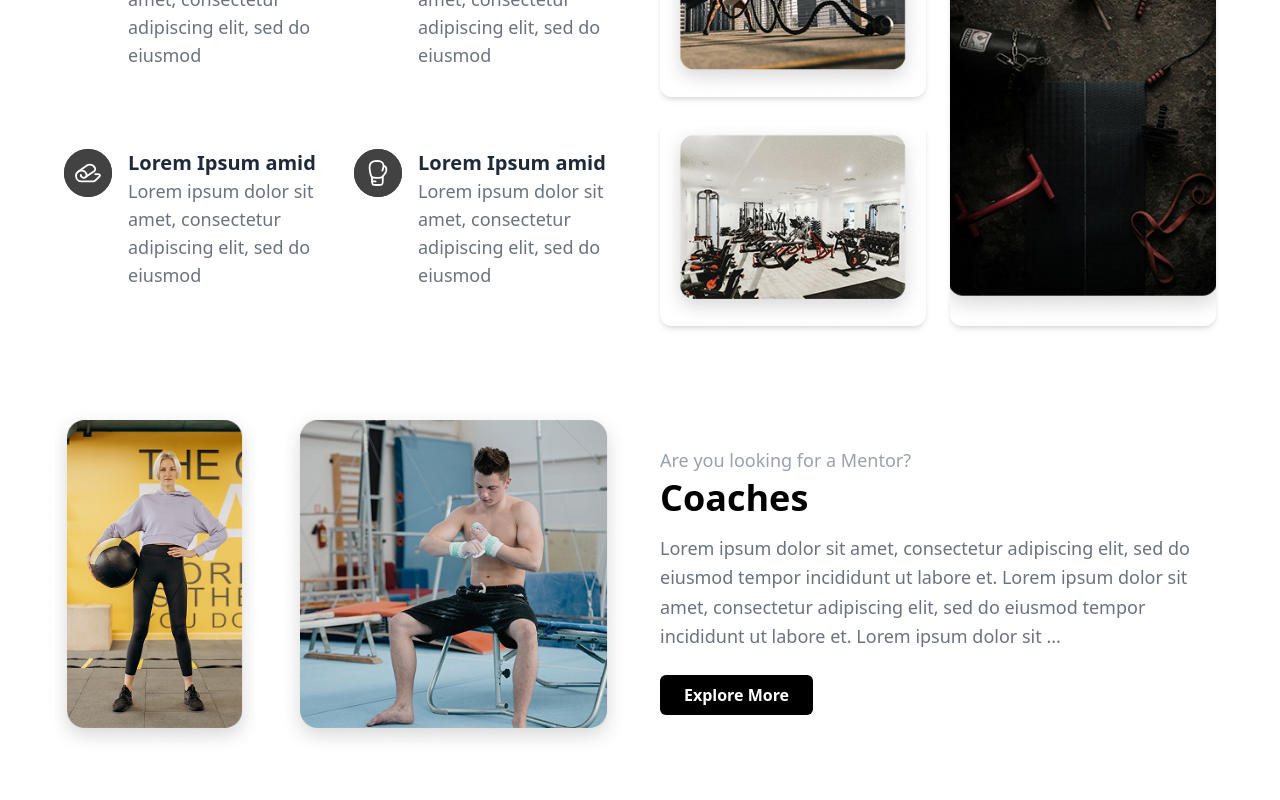
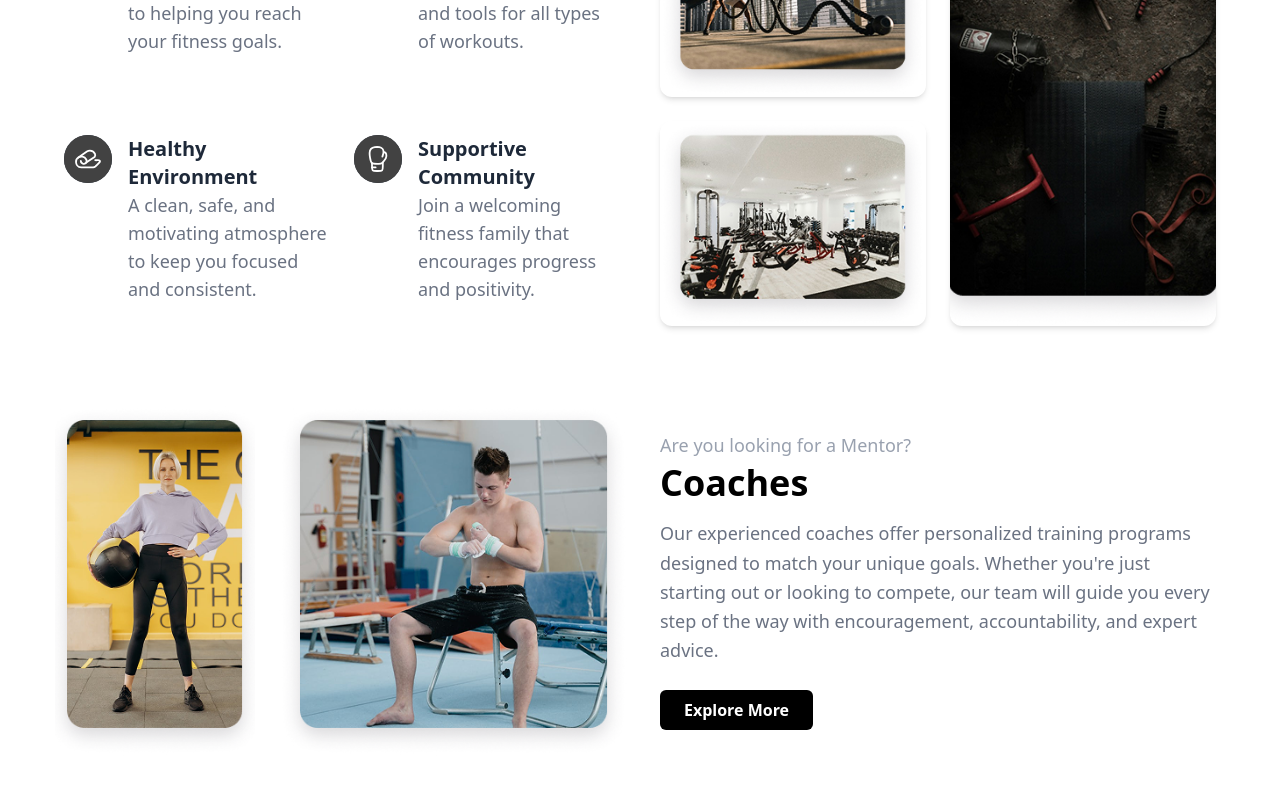
Before and after one commit to farjad-khalil/gym-site, a Next.js app: page / in a window 1280 px wide. Shown: the part 1240-2040 px from the top of the page. Built offline with nearby package versions, Linux system fonts and the light colour scheme.

Commit message:
Changed website content

```diff
--- a/src/constants/index.js
+++ b/src/constants/index.js
@@ -1,10 +1,9 @@
-// constants/index.ts
-
 export const NAV_LINKS = ["Home", "About", "Services", "Contact"];
 
 export const HERO_CONTENT = {
   heading: "Elevate your workout",
-  subheading: "Lorem ipsum dolor sit amet, consectetur adipiscing elit, sed do eiusmod tempor incididunt",
+  subheading:
+    "Transform your body and mind with expert training, modern equipment, and a supportive community.",
   ctaPrimary: "Get Started",
   ctaSecondary: "Join Now",
 };
@@ -15,8 +14,7 @@ export const SOCIAL_LINKS = [
   { icon: "instagram", url: "#" },
 ];
 
-
-//stats
+// Stats
 export const STATS = [
   { value: "5+", label: "Years of Service" },
   { value: "10+", label: "Certified Trainers" },
@@ -24,28 +22,26 @@ export const STATS = [
   { value: "95%", label: "Customer Satisfaction" },
 ];
 
-
-
 export const WHY_CHOOSE_ITEMS = [
   {
     icon: "/icons/dumbbell.svg",
-    title: "Lorem Ipsum amid",
-    text: "Lorem ipsum dolor sit amet, consectetur adipiscing elit, sed do eiusmod",
+    title: "Expert Trainers",
+    text: "Train with certified professionals dedicated to helping you reach your fitness goals.",
   },
   {
     icon: "/icons/gym.svg",
-    title: "Lorem Ipsum amid",
-    text: "Lorem ipsum dolor sit amet, consectetur adipiscing elit, sed do eiusmod",
+    title: "Modern Equipment",
+    text: "Stay ahead with cutting-edge machines and tools for all types of workouts.",
   },
   {
     icon: "/icons/water-bottle.svg",
-    title: "Lorem Ipsum amid",
-    text: "Lorem ipsum dolor sit amet, consectetur adipiscing elit, sed do eiusmod",
+    title: "Healthy Environment",
+    text: "A clean, safe, and motivating atmosphere to keep you focused and consistent.",
   },
   {
     icon: "/icons/hand.svg",
-    title: "Lorem Ipsum amid",
-    text: "Lorem ipsum dolor sit amet, consectetur adipiscing elit, sed do eiusmod",
+    title: "Supportive Community",
+    text: "Join a welcoming fitness family that encourages progress and positivity.",
   },
 ];
 
@@ -55,27 +51,18 @@ export const WHY_CHOOSE_IMAGES = [
   "/images/choose3.png",
 ];
 
-
-
 export const OUR_PROGRAM = {
   tagline: "Are you looking for a Mentor?",
   title: "Coaches",
-  description: `Lorem ipsum dolor sit amet, consectetur adipiscing elit, sed do eiusmod tempor incididunt ut labore et.
-Lorem ipsum dolor sit amet, consectetur adipiscing elit, sed do eiusmod tempor incididunt ut labore et.
-Lorem ipsum dolor sit ...`,
+  description: `Our experienced coaches offer personalized training programs designed to match your unique goals. Whether you're just starting out or looking to compete, our team will guide you every step of the way with encouragement, accountability, and expert advice.`,
   ctaText: "Explore More",
-  images: [
-    "/images/coach1.png",
-    "/images/coach2.png",
-  ],
+  images: ["/images/coach1.png", "/images/coach2.png"],
 };
-
-
-
 
 export const TRAINERS = {
   title: "Meet Our Trainers",
-  description: "Lorem ipsum dolor sit amet, consectetur adipiscing elit, sed do eiusmod tempor incididunt ut labore et",
+  description:
+    "Our professional trainers bring years of experience, passion, and energy to help you perform at your best. Get inspired by their dedication and start your transformation today.",
   images: [
     { src: "/images/trainer1.png", width: 220 },
     { src: "/images/trainer2.png", width: 574 },
@@ -86,18 +73,18 @@ export const TRAINERS = {
   ],
 };
 
-
 export const PRICING_PLANS = [
   {
     title: "Beginner Plan",
     price: "$10",
     period: "Month",
-    description: "Lorem ipsum dolor sit amet, consectetur adipiscing elit, sed do eiusmod tempor incididunt",
+    description:
+      "A great starting point for newcomers looking to build consistency and strength.",
     features: [
-      "Lorem ipsum dolor sit amet,",
-      "Lorem ipsum dolor sit amet,",
-      "Lorem ipsum dolor sit amet,",
-      "Lorem ipsum dolor sit amet,",
+      "Access to gym equipment",
+      "1 group class per week",
+      "Locker room access",
+      "Free fitness assessment",
     ],
     highlight: false,
   },
@@ -105,41 +92,42 @@ export const PRICING_PLANS = [
     title: "Premium Plan",
     price: "$15",
     period: "Month",
-    description: "Lorem ipsum dolor sit amet, consectetur adipiscing elit, sed do eiusmod tempor incididunt",
+    description:
+      "Our most popular plan, designed for those seeking a structured workout routine.",
     features: [
-      "Lorem ipsum dolor sit amet,",
-      "Lorem ipsum dolor sit amet,",
-      "Lorem ipsum dolor sit amet,",
-      "Lorem ipsum dolor sit amet,",
-      "Lorem ipsum dolor sit amet,",
+      "All beginner features",
+      "Unlimited group classes",
+      "Monthly progress tracking",
+      "Personalized workout plan",
+      "Dietary guidance",
     ],
     highlight: true,
   },
   {
-    title: "Premium Plan",
+    title: "Elite Plan",
     price: "$20",
     period: "Month",
-    description: "Lorem ipsum dolor sit amet, consectetur adipiscing elit, sed do eiusmod tempor incididunt",
+    description:
+      "Full access to premium resources, trainers, and services for serious athletes.",
     features: [
-      "Lorem ipsum dolor sit amet,",
-      "Lorem ipsum dolor sit amet,",
-      "Lorem ipsum dolor sit amet,",
-      "Lorem ipsum dolor sit amet,",
-      "Lorem ipsum dolor sit amet,",
-      "Lorem ipsum dolor sit amet,",
+      "All premium features",
+      "Dedicated personal trainer",
+      "Weekly check-ins",
+      "Supplement consultation",
+      "Priority class booking",
+      "Exclusive fitness events",
     ],
     highlight: false,
   },
 ];
-
-
 
 export const FOOTER = {
   contact: {
     label: "Call Us Now",
     phone: "+91 82000-60000",
     email: "farjadkhalil7@gmail.com",
-    description: "Recusandae quos nesciunt veniam eum quia",
+    description:
+      "Get in touch with our team for membership queries, training support, or facility tours.",
   },
   socialLinks: [
     { icon: "twitter", url: "#" },
@@ -152,16 +140,16 @@ export const FOOTER = {
       links: ["Home", "About Us", "Services", "Contact"],
     },
     {
-      title: "Lorem Ipsum",
-      links: ["Lorem", "Lorem", "Lorem", "Lorem"],
+      title: "Membership",
+      links: ["Pricing", "Plans", "Benefits", "FAQs"],
     },
     {
-      title: "Lorem Ipsum",
-      links: ["Lorem", "Lorem", "Lorem", "Lorem"],
+      title: "Programs",
+      links: ["Strength", "Cardio", "Yoga", "HIIT"],
     },
     {
-      title: "Lorem Ipsum",
-      links: ["Lorem", "Lorem", "Lorem", "Lorem"],
+      title: "Support",
+      links: ["Contact", "Privacy Policy", "Terms", "Feedback"],
     },
   ],
 };
```
